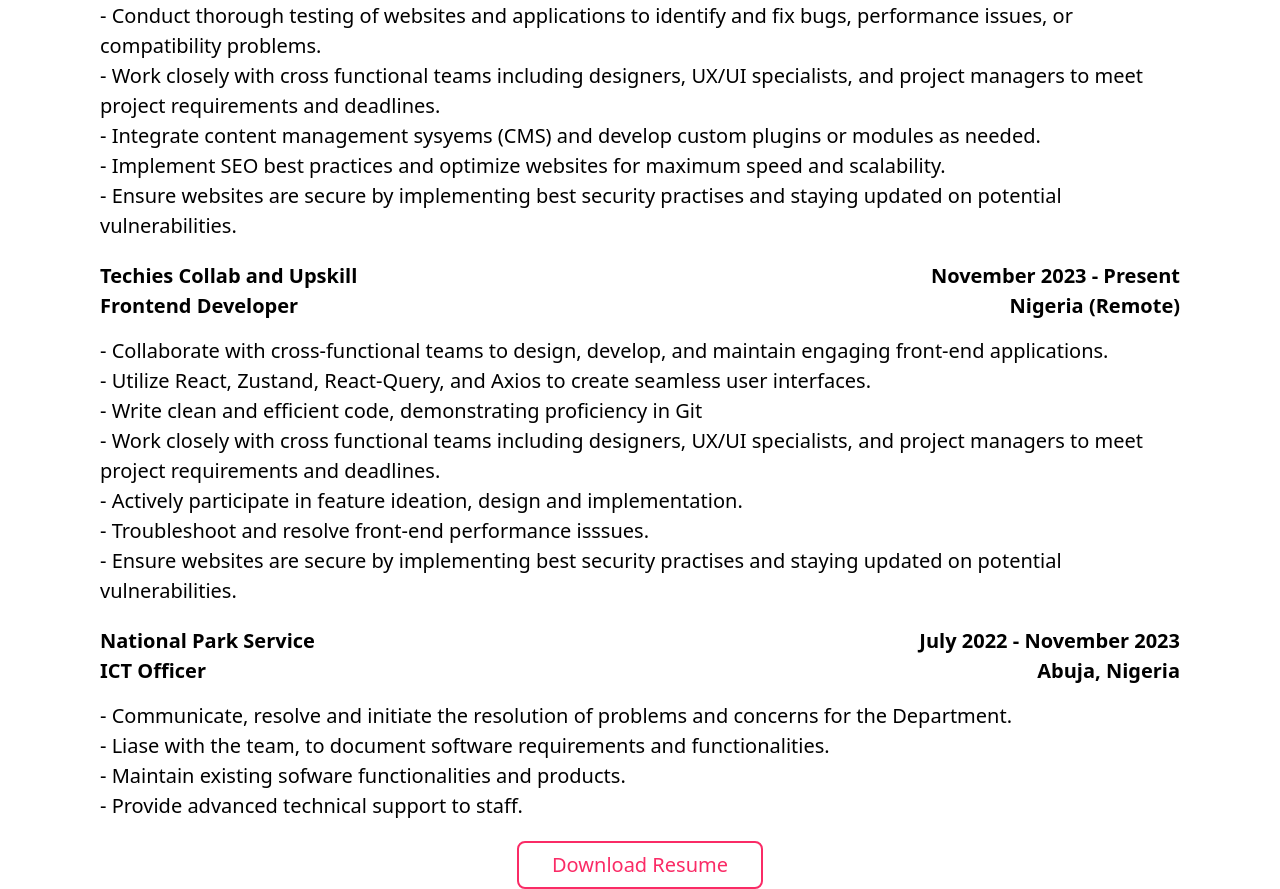
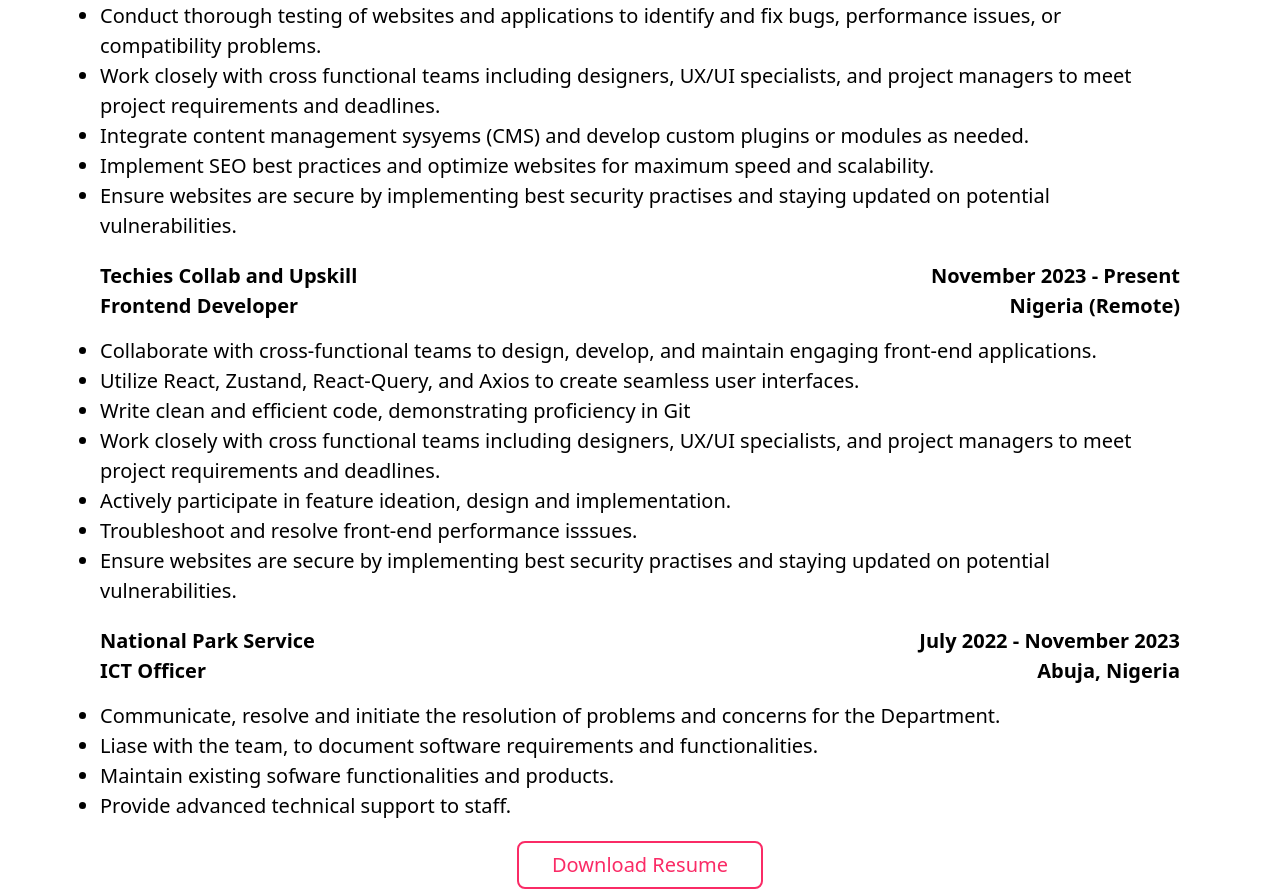
Before and after one commit to CodewithOyinda/Oyindamola-Adegoke, a React (Vite) app: page /resume in a window 1280 px wide. Shown: the part 869-1758 px from the top of the page. Built offline with nearby package versions, Linux system fonts and the light colour scheme; a web font is replaced by a local one.

Commit message:
overstretched avatar images fixed

```diff
--- a/src/landingPage/LandingPage.jsx
+++ b/src/landingPage/LandingPage.jsx
@@ -19,7 +19,7 @@ const LandingPage = () => {
         <div className='flex justify-between md:ml-[100px] md:mr-[100px] ml-[20px] mr-[20px]'>
             <img src={oyinda} alt='oyinda' className='md:w-[202px] md:h-[202px] w-[150px] h-[150px] border-[4px] border-[#fafafa] rounded-[50%] md:mt-[-101px] mt-[-80px]'/>
             <div>
-                <button className='bg-[#FA2B66] text-[#fafafa] md:w-[204px] md:h-[48px] w-[150px] h-[40px] md:text-[24px] text-[16px] rounded-[8px] flex justify-center items-center align-middle gap-[1rem] md:mt-[30px] mt-[10px]'>Contact Me <MdPermContactCalendar className='w-[30px] h-[30px]' /> </button>
+                <button className='bg-[#FA2B66] hover:bg-[#fc6b94] text-[#fafafa] md:w-[204px] md:h-[48px] w-[150px] h-[40px] md:text-[24px] text-[16px] rounded-[8px] flex justify-center items-center align-middle gap-[1rem] md:mt-[30px] mt-[10px]'>Contact Me <MdPermContactCalendar className='w-[30px] h-[30px]' /> </button>
             </div>
         </div>
         <div className='md:ml-[100px] ml-[20px]'>
--- a/src/pages/Feeds.jsx
+++ b/src/pages/Feeds.jsx
@@ -25,7 +25,11 @@ const Feeds = () => {
     <div className='md:mt-[50px] mt-[20px] md:ml-[100px] md:mr-[100px] ml-[20px] mr-[20px]'>
        <div className='flex gap-[1.5rem] md:mt-[60px] mt-[20px] '>
            <div>
-            <img src={avatar} alt='avatar' className='md:w-[350px] md:h-[150px] w-[350px] h-[50px] rounded-[50%] object-cover'/>
+           <img
+           src={avatar}
+           alt='avatar'
+           className='md:max-w-[350px] md:max-h-[150px] max-w-[350px] max-h-[50px] rounded-[50%] object-cover'/>
+
             </div>
             <div>
                 <p className='md:text-[22px] text-[16px]'><span className='font-[600]'>Oyindamola .</span> 30 November 2023</p>
@@ -41,7 +45,11 @@ const Feeds = () => {
         </div>
         <div className='flex gap-[1.5rem] md:mt-[60px] mt-[20px]'>
            <div>
-            <img src={avatar} alt='avatar' className='md:w-[350px] md:h-[150px] w-[350px] h-[50px] rounded-[50%] object-cover'/>
+           <img
+           src={avatar}
+           alt='avatar'
+           className='md:max-w-[350px] md:max-h-[150px] max-w-[350px] max-h-[50px] rounded-[50%] object-cover'/>
+
             </div>
             <div>
                 <p className='md:text-[22px] text-[16px]'><span className='font-[600]'>Oyindamola .</span> 25 November 2023</p>
@@ -60,7 +68,11 @@ const Feeds = () => {
         </div>
         <div className='flex gap-[1.5rem] md:mt-[60px] mt-[20px]'>
            <div>
-            <img src={avatar} alt='avatar' className='md:w-[350px] md:h-[150px] w-[350px] h-[50px] rounded-[50%] object-cover'/>
+           <img
+           src={avatar}
+           alt='avatar'
+           className='md:max-w-[350px] md:max-h-[150px] max-w-[350px] max-h-[50px] rounded-[50%] object-cover'/>
+
             </div>
             <div>
                 <p className='md:text-[22px] text-[16px]'><span className='font-[600]'>Oyindamola .</span> 29 April 2023 </p>
@@ -76,7 +88,11 @@ const Feeds = () => {
         </div>
         <div className='flex gap-[1.5rem] md:mt-[60px] mt-[20px]'>
            <div>
-            <img src={avatar} alt='avatar' className='md:w-[350px] md:h-[150px] w-[350px] h-[50px] rounded-[50%] object-cover'/>
+           <img
+           src={avatar}
+           alt='avatar'
+           className='md:max-w-[350px] md:max-h-[150px] max-w-[350px] max-h-[50px] rounded-[50%] object-cover'/>
+
             </div>
             <div>
                 <p className='md:text-[22px] text-[16px]'><span className='font-[600]'>Oyindamola .</span>22 October 2022</p>
--- a/src/pages/Resume.jsx
+++ b/src/pages/Resume.jsx
@@ -9,7 +9,7 @@ const Resume = () => {
       <p className='md:text-[20px] text-[16px]'> Actively engaged in live projects to enhance frontend development expertise. Pursuing entry-level opportunities within medium to large-sized companies, seeking environments that foster personal growth and offer clear career paths.</p>
       <p className='md:text-[25px] md:pb-[30px] pb-[10px] text-[18px] font-[600] mt-[20px]'>Skills</p>
       <div className='flex gap-[4rem]'>
-      <ul className='md:text-[20px] text-[16px]'>
+      <ul className='md:text-[20px] text-[16px] list-disc'>
         <li>HTML</li>
         <li>CSS</li>
         <li>JavaScript</li>
@@ -19,7 +19,7 @@ const Resume = () => {
         <li>Netlify</li>
         <li>Vercel</li>
       </ul>
-      <ul className='md:text-[20px] text-[16px]'>
+      <ul className='md:text-[20px] text-[16px] list-disc'>
       <li>Bootstrap</li>
         <li>Tailwind</li>
         <li>Material UI</li>
@@ -38,13 +38,15 @@ const Resume = () => {
        <p>Web Developer (Volunteer)</p>
        <p>London, United Kingdom (Remote)</p>
       </div>
-      <p className='md:text-[20px] text-[16px]'>- Write clean, efficient and well-documented code using programming languages such as HTML, CSS, JavaScript and frameworks like React.</p>
-      <p className='md:text-[20px] text-[16px]'>- Collaborate with designers to translate visual designs into working web pages or applications while ensuring responsiveness and cross-browser compatibility.</p>
-      <p className='md:text-[20px] text-[16px]'>- Conduct thorough testing of websites and applications to identify and fix bugs, performance issues, or compatibility problems.</p>
-      <p className='md:text-[20px] text-[16px]'>- Work closely with cross functional teams including designers, UX/UI specialists, and project managers to meet project requirements and deadlines.</p>
-      <p className='md:text-[20px] text-[16px]'>- Integrate content management sysyems (CMS) and develop custom  plugins or modules as needed.</p>
-      <p className='md:text-[20px] text-[16px]'>- Implement SEO best practices and optimize websites for maximum speed and scalability.</p>
-      <p className='md:text-[20px] text-[16px]'>- Ensure websites are secure by implementing best security practises and staying updated on potential vulnerabilities.</p>
+      <ul className='list-disc'>
+      <li className='md:text-[20px] text-[16px]'>Write clean, efficient and well-documented code using programming languages such as HTML, CSS, JavaScript and frameworks like React.</li>
+      <li className='md:text-[20px] text-[16px]'>Collaborate with designers to translate visual designs into working web pages or applications while ensuring responsiveness and cross-browser compatibility.</li>
+      <li className='md:text-[20px] text-[16px]'>Conduct thorough testing of websites and applications to identify and fix bugs, performance issues, or compatibility problems.</li>
+      <li className='md:text-[20px] text-[16px]'>Work closely with cross functional teams including designers, UX/UI specialists, and project managers to meet project requirements and deadlines.</li>
+      <li className='md:text-[20px] text-[16px]'>Integrate content management sysyems (CMS) and develop custom  plugins or modules as needed.</li>
+      <li className='md:text-[20px] text-[16px]'>Implement SEO best practices and optimize websites for maximum speed and scalability.</li>
+      <li className='md:text-[20px] text-[16px]'>Ensure websites are secure by implementing best security practises and staying updated on potential vulnerabilities.</li>
+      </ul>
       <div className='flex justify-between md:text-[20px] text-[16px] font-[600] mt-[20px]'>
         <p>Techies Collab and Upskill</p>
         <p>November 2023 - Present</p>
@@ -53,14 +55,16 @@ const Resume = () => {
        <p>Frontend Developer</p>
        <p>Nigeria (Remote)</p>
       </div>
-      <div className='md:text-[20px] text-[16px] '>
-      <p>- Collaborate with cross-functional teams to design, develop, and maintain engaging front-end applications.</p>
-      <p>- Utilize React, Zustand, React-Query, and Axios to create seamless user interfaces.</p>
-      <p>- Write clean and efficient code, demonstrating proficiency in Git</p>
-      <p>- Work closely with cross functional teams including designers, UX/UI specialists, and project managers to meet project requirements and deadlines.</p>
-      <p>- Actively participate in feature ideation, design and implementation.</p>
-      <p>- Troubleshoot and resolve front-end performance isssues.</p>
-      <p>- Ensure websites are secure by implementing best security practises and staying updated on potential vulnerabilities.</p>
+      <div className='md:text-[20px] text-[16px]'>
+      <ul className='list-disc'>
+      <li>Collaborate with cross-functional teams to design, develop, and maintain engaging front-end applications.</li>
+      <li>Utilize React, Zustand, React-Query, and Axios to create seamless user interfaces.</li>
+      <li>Write clean and efficient code, demonstrating proficiency in Git</li>
+      <li>Work closely with cross functional teams including designers, UX/UI specialists, and project managers to meet project requirements and deadlines.</li>
+      <li>Actively participate in feature ideation, design and implementation.</li>
+      <li>Troubleshoot and resolve front-end performance isssues.</li>
+      <li>Ensure websites are secure by implementing best security practises and staying updated on potential vulnerabilities.</li>
+      </ul>
       </div>
       <div className='flex justify-between md:text-[20px] text-[16px] font-[600] mt-[20px]'>
         <p>National Park Service</p>
@@ -71,13 +75,15 @@ const Resume = () => {
        <p>Abuja, Nigeria</p>
       </div>
       <div className='md:text-[20px] text-[16px]'>
-      <p>- Communicate, resolve and initiate the resolution of problems and concerns for the Department.</p>
-      <p>- Liase with the team, to document software requirements and functionalities.</p>
-      <p>- Maintain existing sofware functionalities and products.</p>
-      <p>- Provide advanced technical support to staff.</p>
+      <ul className='list-disc'>
+      <li>Communicate, resolve and initiate the resolution of problems and concerns for the Department.</li>
+      <li>Liase with the team, to document software requirements and functionalities.</li>
+      <li>Maintain existing sofware functionalities and products.</li>
+      <li>Provide advanced technical support to staff.</li>
+      </ul>
       </div>
       <div className='flex justify-center items-center mt-[20px]'>
-        <Link to='https://drive.google.com/file/d/1nvSwLWBIXmAVSdg3fjUmV4D9luovJTaP/view?usp=sharing'><button className='border-2 border-[#fa2b66] md:w-[246px] md:h-[48px] w-[150px] h-[40px] md:text-[20px] text-[16px] text-[#fa2b66] rounded-[8px] '>Download Resume</button></Link>
+        <Link to='https://drive.google.com/file/d/1nvSwLWBIXmAVSdg3fjUmV4D9luovJTaP/view?usp=sharing'><button className='border-2 border-[#fa2b66] hover:bg-[#fa2b66] hover:text-[#fafafa] md:w-[246px] md:h-[48px] w-[150px] h-[40px] md:text-[20px] text-[16px] text-[#fa2b66] rounded-[8px] '>Download Resume</button></Link>
       </div>
     </div>
   )
```
Also changed, not shown: src/pages/Projects.jsx (+40 -8 lines).
